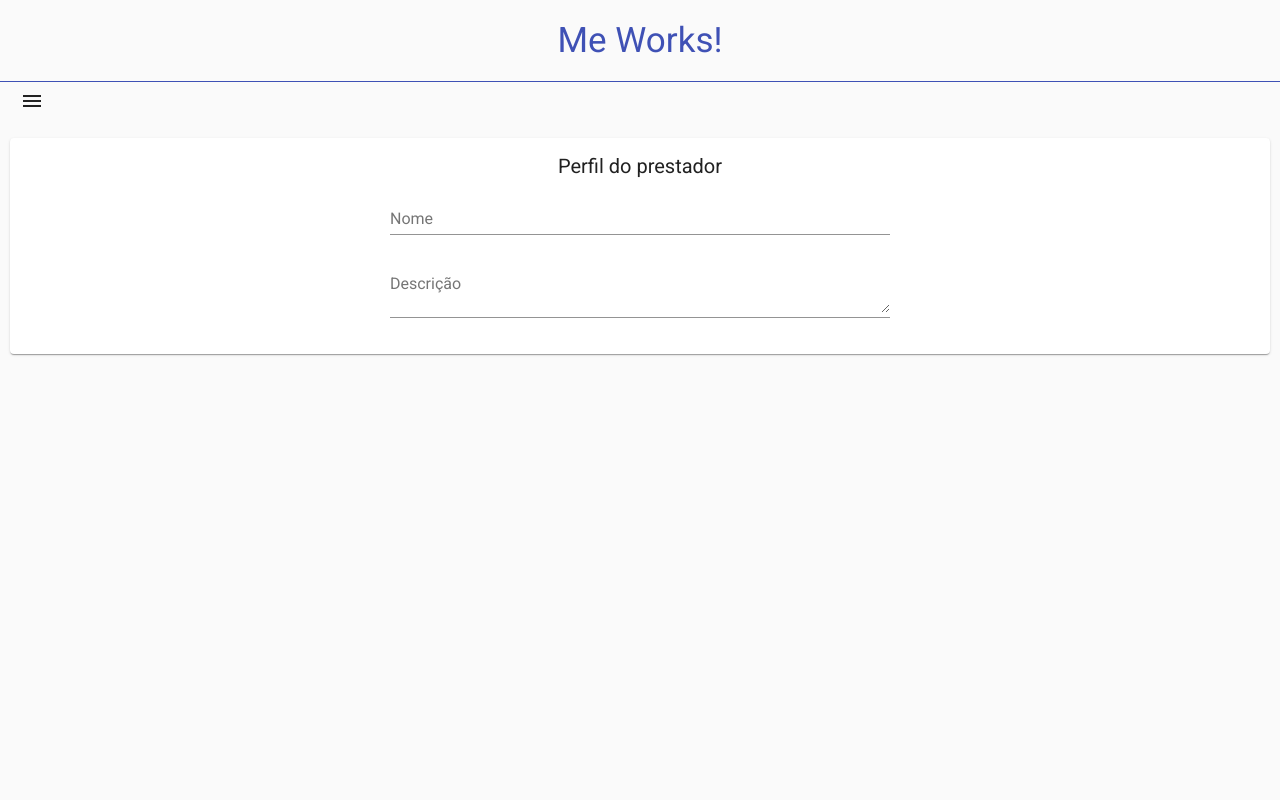
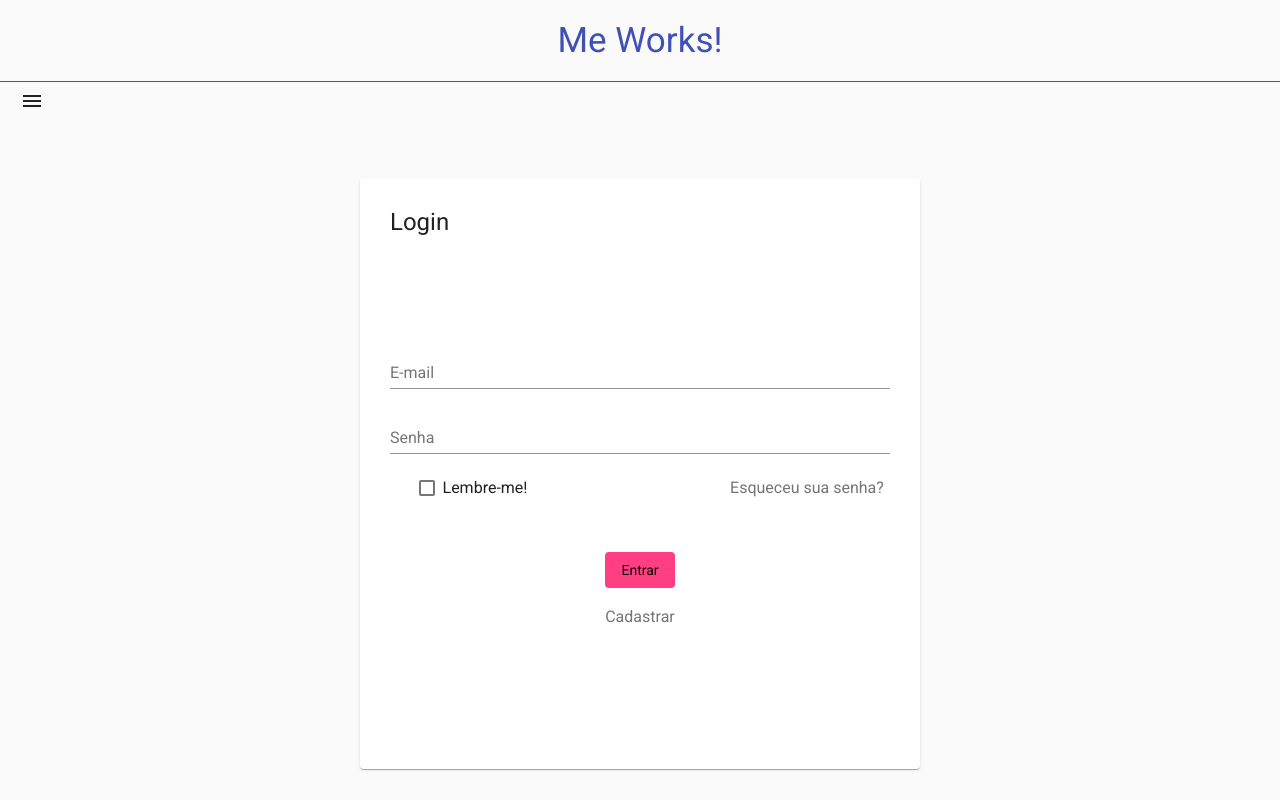
Before and after one commit to maanocanha/meWorksEmanuel, an Angular app: page /login in a window 1280 px wide. Before the commit this address led to /. Shown: the top 800 px of the page. Built offline with nearby package versions, Linux system fonts and the light colour scheme.

Commit message:
Rotas inseridas
Rotas foram definidas e agora as telas criadas podem ser acessadas pela tela inicial sem a necessidade de comentar e descomentar código

```diff
--- a/src/app/app-routing.module.ts
+++ b/src/app/app-routing.module.ts
@@ -1,7 +1,16 @@
 import { NgModule } from '@angular/core';
 import { Routes, RouterModule } from '@angular/router';
+import { CadastroComponent } from './cadastro/cadastro.component';
+import { LoginComponent } from './login/login.component';
+import { PerfilComponent } from './perfil/perfil.component';
+import { PrestadorComponent } from './prestador/prestador.component';
 
-const routes: Routes = [];
+const routes: Routes = [
+  { path: 'login', component: LoginComponent },
+  { path: 'cadastro', component: CadastroComponent },
+  { path: 'perfil', component: PerfilComponent },
+  { path: 'prestador', component: PrestadorComponent },
+];
 
 @NgModule({
   imports: [RouterModule.forRoot(routes)],
--- a/src/app/app.component.html
+++ b/src/app/app.component.html
@@ -1,5 +1,13 @@
-<app-perfil></app-perfil>
+<!--<app-login></app-login>-->
+<!--<app-perfil></app-perfil>-->
 <!--<app-prestador></app-prestador>-->
-<app-login></app-login>
-<app-cadastro></app-cadastro>
+<!--<app-cadastro></app-cadastro>-->
+<a routerLink="/login">Login</a>
+<br>
+<a routerLink="/perfil">Perfil</a>
+<br>
+<a routerLink="/cadastro">Cadastro</a>
+<br>
+<a routerLink="/prestador">Prestador</a>
+
 <router-outlet></router-outlet>
--- a/src/app/login/login.component.css
+++ b/src/app/login/login.component.css
@@ -1,3 +1,20 @@
+.example-container {
+  position: absolute;
+  top: 0;
+  bottom: 0;
+  left: 0;
+  right: 0;
+}
+
+.mat-drawer {
+  width: 300px;
+}
+
+.example-card {
+  margin: 20px 10px;
+  text-align: left;
+}
+
 mat-card {
   display: block;
   margin: 60px auto;
@@ -16,7 +33,7 @@ a {
   text-decoration: none;
 }
 
-button {
+.botao_entrar {
   color: #000;
   background-color: #FF3F81;
 }
--- a/src/app/login/login.component.html
+++ b/src/app/login/login.component.html
@@ -1,3 +1,14 @@
+<mat-sidenav-container class="example-container">
+  <mat-sidenav #sidenav mode="side" [(opened)]="opened">
+          <app-sidebar></app-sidebar>
+  </mat-sidenav>
+
+  <mat-sidenav-content>
+      <app-cabecalho></app-cabecalho>
+      <button mat-button (click)="sidenav.toggle()">
+          <mat-icon aria-hidden="false" aria-label="Example home icon">menu</mat-icon>
+      </button>
+
       <mat-card>
         <mat-card-title>Login</mat-card-title>
         <div class="container">
@@ -22,12 +33,14 @@
           <mat-grid-list cols="1" rowHeight="11:1">
               <mat-grid-tile></mat-grid-tile>
               <mat-grid-tile>
-          <button mat-button>Entrar</button>
+                <button class="botao_entrar" mat-button>Entrar</button>
               </mat-grid-tile>
               <mat-grid-tile>
-          <a routerLink="/cadastrar">Cadastrar</a>
+                <a routerLink="/cadastro">Cadastrar</a>
               </mat-grid-tile>
           </mat-grid-list>
-
         </div>
       </mat-card>
+
+  </mat-sidenav-content>
+</mat-sidenav-container>
```
Also changed, not shown: src/app/perfil/perfil.component.html (+0 -7 lines). Lines whose indentation alone changed are shown as unchanged.
